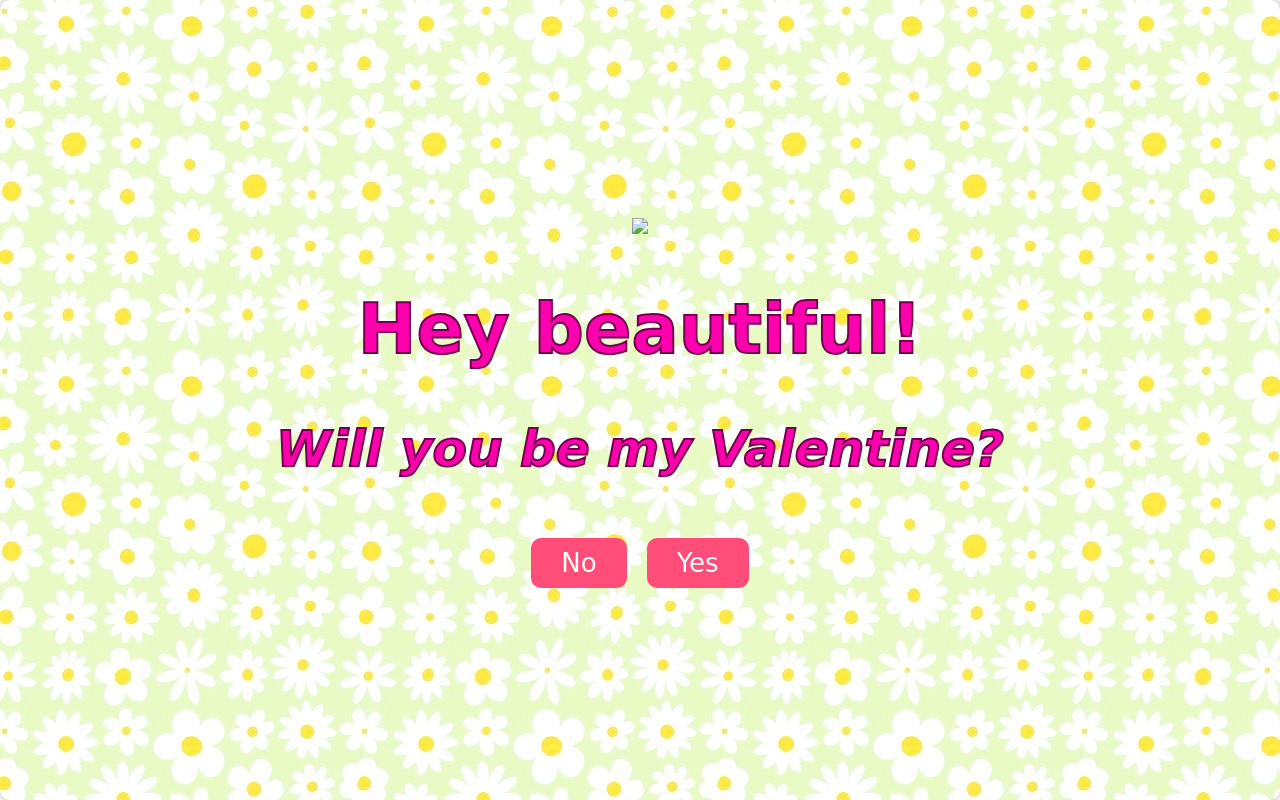
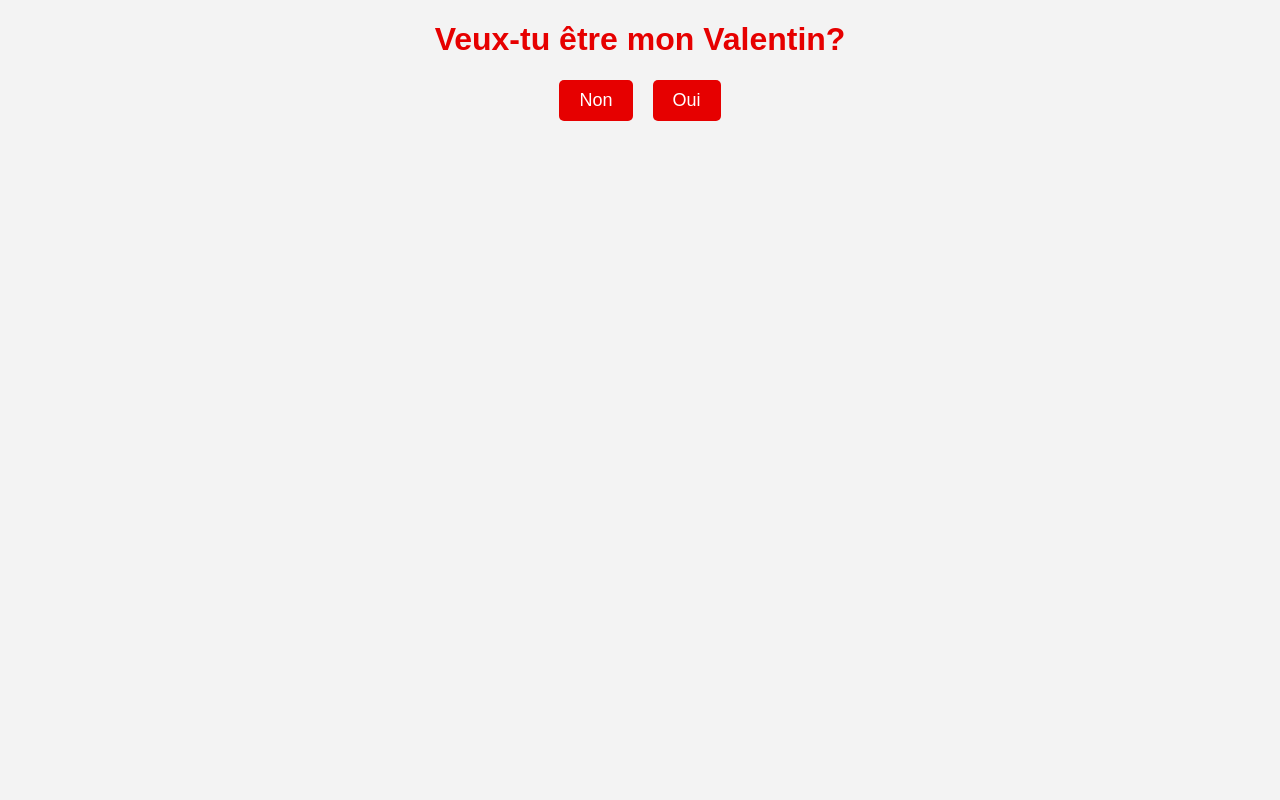
Before and after one commit to sosomichemiche/E-S.github.io, a plain HTML site: page index.html in a window 1280 px wide. Drawn offline with Linux system fonts and the light colour scheme; files whose address does not match are found by name.

Commit message:
Update index.html

```diff
--- a/index.html
+++ b/index.html
@@ -1,32 +1,53 @@
 <!DOCTYPE html>
-<html lang="en">
-
+<html lang="fr">
 <head>
     <meta charset="UTF-8">
     <meta name="viewport" content="width=device-width, initial-scale=1.0">
-    <link rel="stylesheet" href="styles.css">
-    <title>Valentine's Proposal</title>
+    <title>Veux-tu être mon Valentin?</title>
+    <style>
+        body {
+            font-family: Arial, sans-serif;
+            text-align: center;
+            background-color: #f3f3f3;
+        }
+        h1 {
+            color: #e60000;
+        }
+        .button-container {
+            display: flex;
+            justify-content: center;
+            margin-top: 20px;
+        }
+        button {
+            padding: 10px 20px;
+            font-size: 18px;
+            margin: 0 10px;
+            background-color: #e60000;
+            color: #fff;
+            border: none;
+            cursor: pointer;
+            border-radius: 5px;
+            transition: background-color 0.3s;
+        }
+        button:hover {
+            background-color: #b30000;
+        }
+    </style>
 </head>
+<body>
+    <h1>Veux-tu être mon Valentin?</h1>
+    <div class="button-container">
+        <button id="nonButton">Non</button>
+        <button id="ouiButton">Oui</button>
+    </div>
+    <script>
+        document.getElementById('nonButton').addEventListener('click', function() {
+            alert('Tu es tellement mignon/ne! Bien sûr que tu veux être mon Valentin/Valentine! ❤️');
+        });
 
-<body>
-    <div class="container">
-        <div class="Mainprompt">
-            <img class="image" src="images/catflower.jpg"></img>
-            <h1 class="hh" id="name">Hey beautiful!</h1>
-            <p class="pp" id="question">Will you be my Valentine?</p>
-            <div class="buttons">
-                <button id="no-button" onclick="showMessage('No')">No</button>
-                <button onclick="showMessage('Yes')" id="yesButton">Yes</button>
-            </div>
-            <div class="hidden-message" id="no-message">
-                <p>Nice try, but you can't escape that easily!</p>
-            </div>
-            <div class="hidden-message" id="yes-message">
-                <p>YAY! See you on the 14th, babygirl.</p>
-            </div>
-        </div>
-    </div>
-    <script src="script.js"></script>
+        document.getElementById('ouiButton').addEventListener('click', function() {
+            alert('Je suis si heureux/se! Oui, je veux être ton Valentin/Valentine! ❤️');
+        });
+    </script>
 </body>
-
 </html>
```
